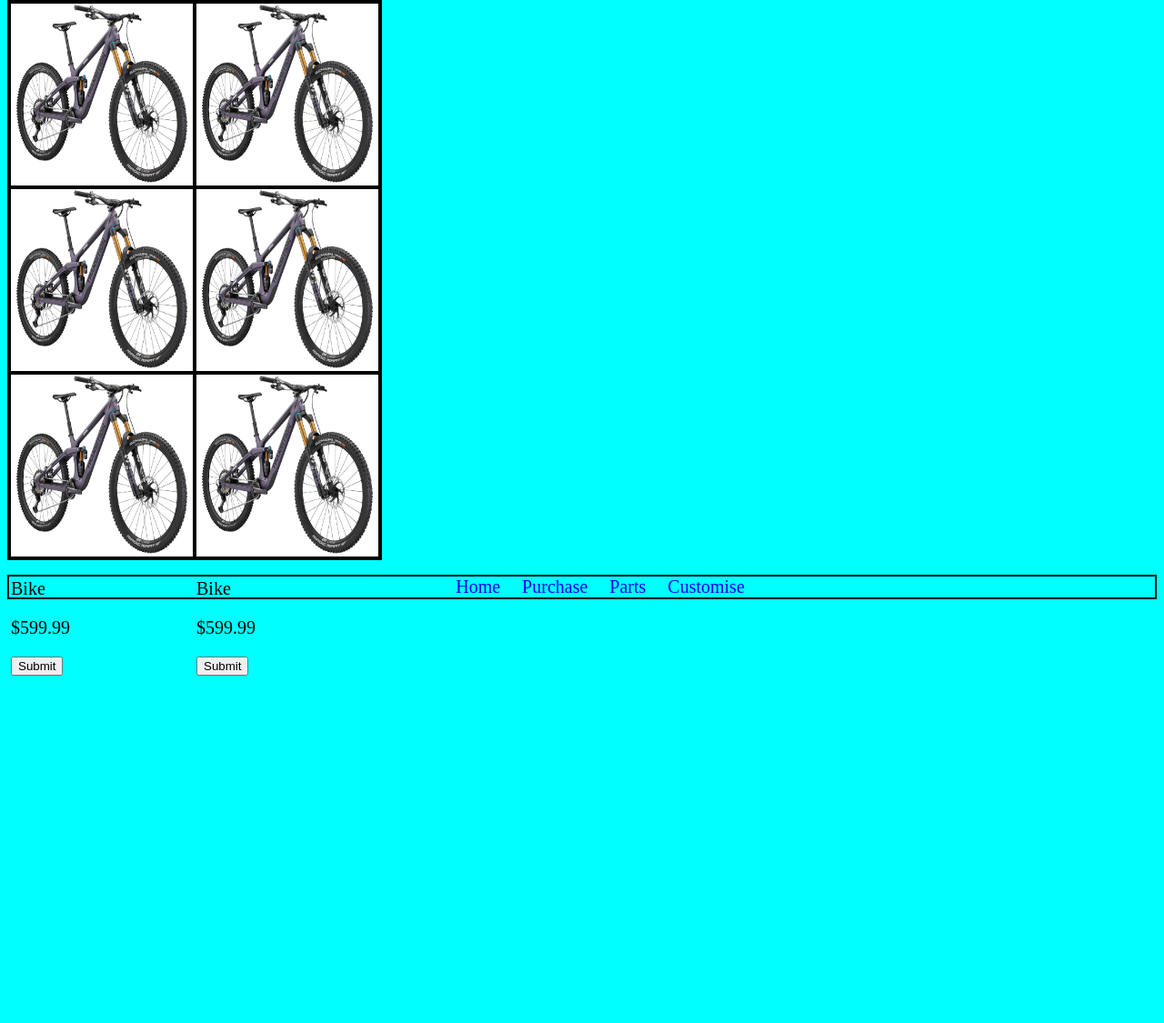
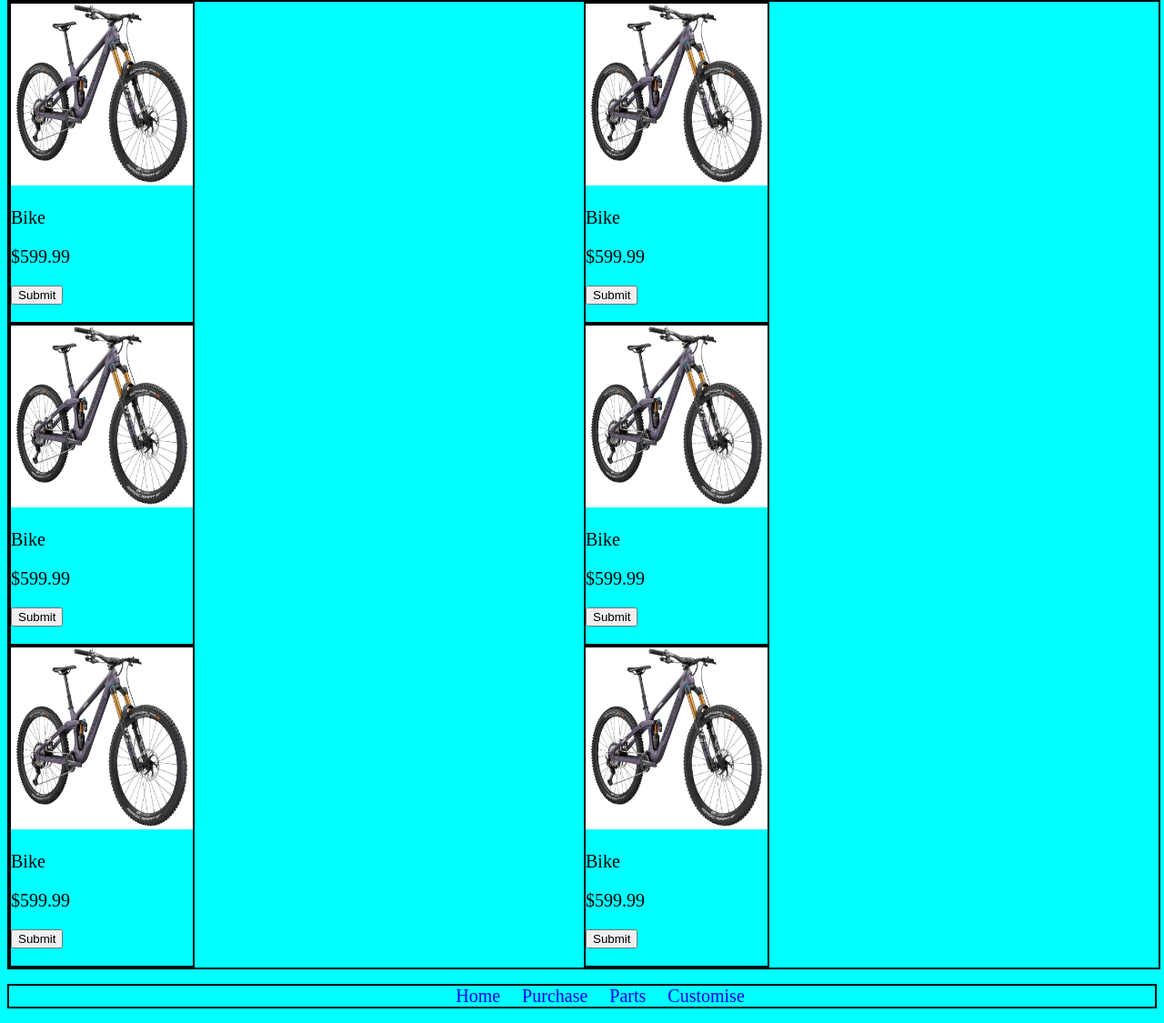
Before and after one commit to awork211/Final_Bike_Shop, a Flask app: page / in a window 1280 px wide. Shown: the part 71-1196 px from the top of the page at 91% size. Before the commit the page ends 814 px from the top, so only its background shows below. Run offline with Flask 2, Linux system fonts and the light colour scheme; some libraries are stand-ins or nearby versions.

Commit message:
fixed spacing of shop items

```diff
--- a/static/bikeshop.css
+++ b/static/bikeshop.css
@@ -54,6 +54,7 @@
     display: inline-grid;
     grid-template-columns: auto auto;
     column-gap: 0px;
+    width: 100%;
     margin-left: auto;
     margin-right: auto;
     border: 2px solid black;
@@ -63,7 +64,7 @@
     border: 2px solid black;
     margin: 0;
     width: 200px;
-    height: 200px;
+    height: 350px;
 }
 
 .itemImg {
```
